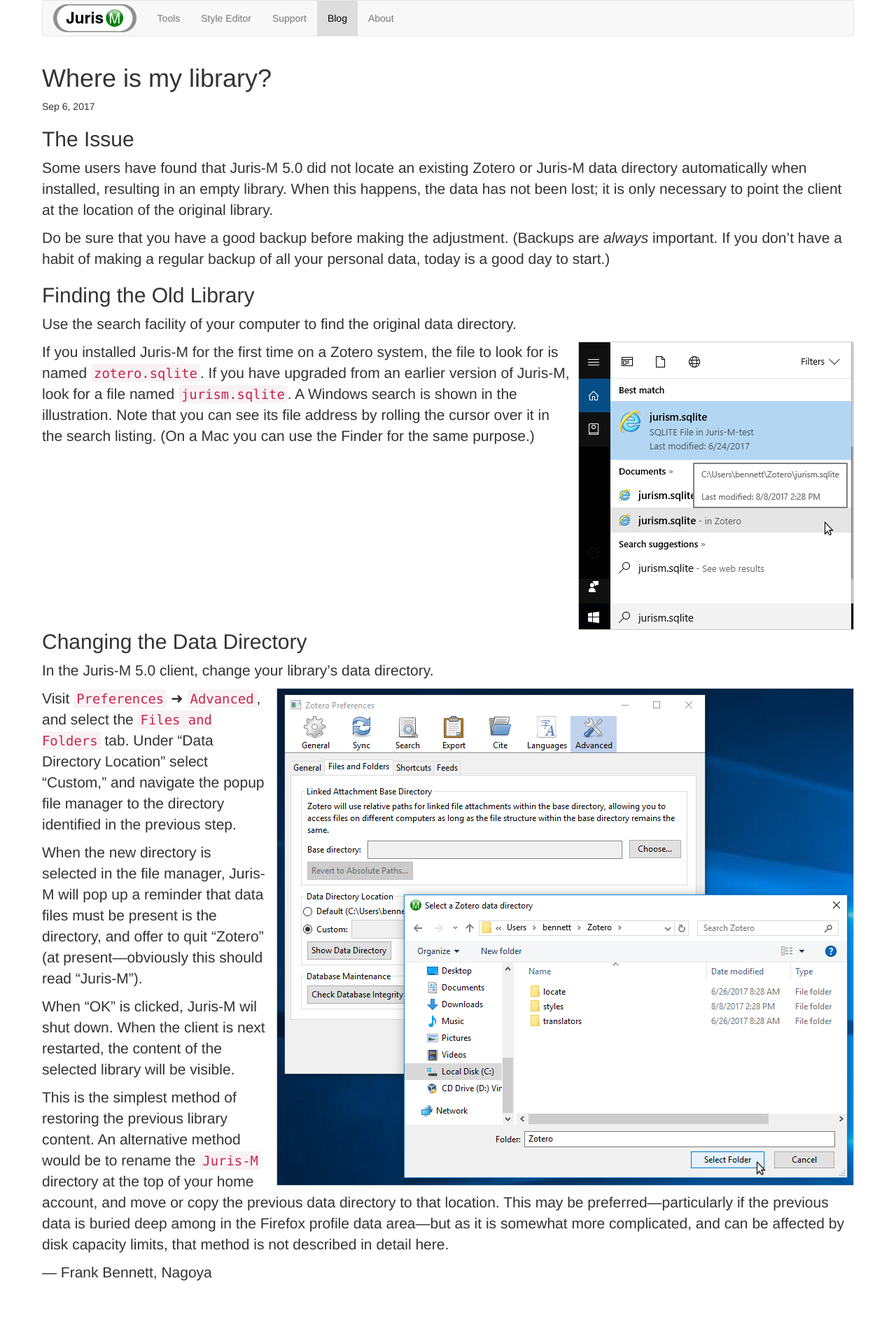
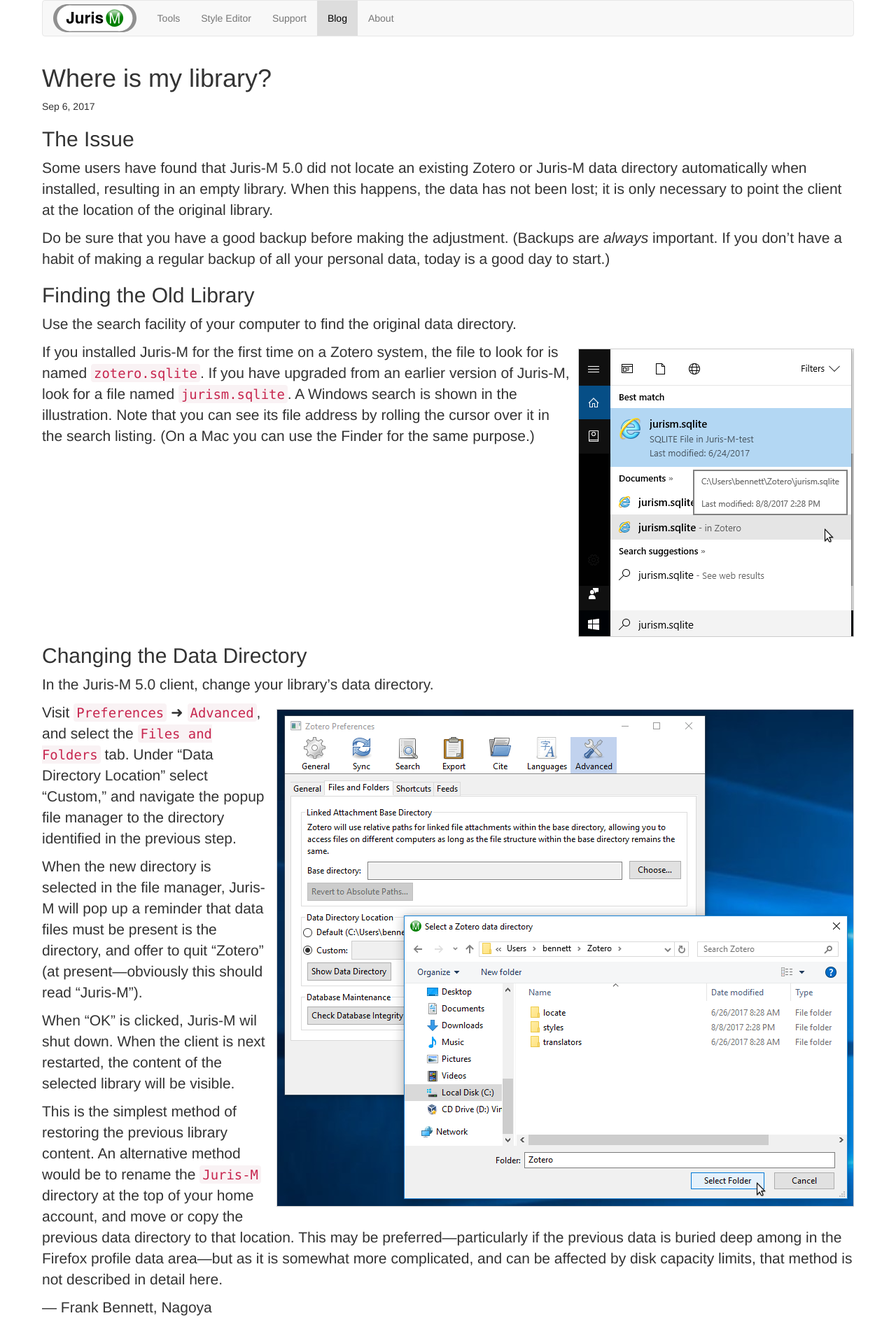
Before and after one commit to Juris-M/blog, a Jekyll site: the page built from _posts/2017-09-06-finding-library.markdown, in a window 1280 px wide. Shown: the whole page at 70% size. Built offline with Jekyll 4.4.1, drawn with Linux system fonts in a browser that asks for light colours; nearby versions of some CDN libraries; before the commit the page ends 1843 px from its top, so only the background shows below that.

Commit message:
Constrain image width on small displays

```diff
--- a/css/screen.css
+++ b/css/screen.css
@@ -19,8 +19,9 @@ h2 {
 
 .post-content img {
     float: right;
-    margin-left: 10px;
+    margin: 10px 0 10px 10px ;
     border: #cccccc solid 1px;
+    max-width: 100%;
 }
 
 html,body
@@ -794,9 +795,11 @@ li.inserted {
     margin-bottom: 0px;
 }
 
-#errors, img {
+#errors {
     overflow: auto;
 }
+
+
 
 .form-control-feedback {
     position:absolute;
```
